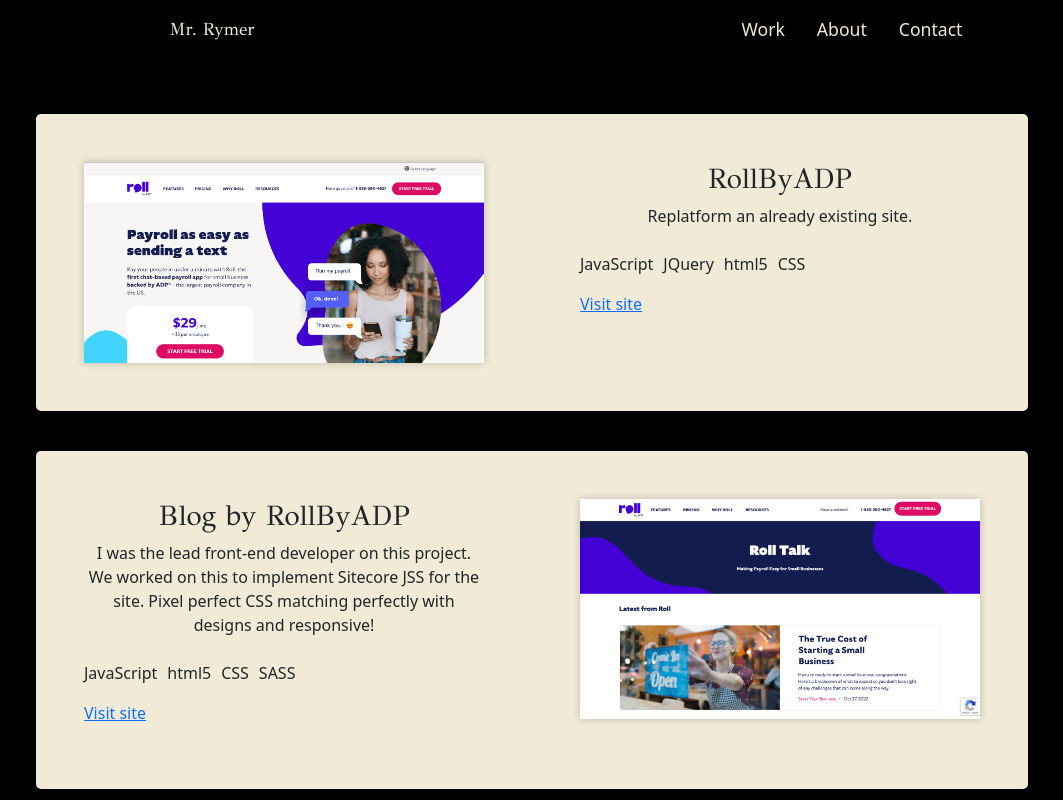
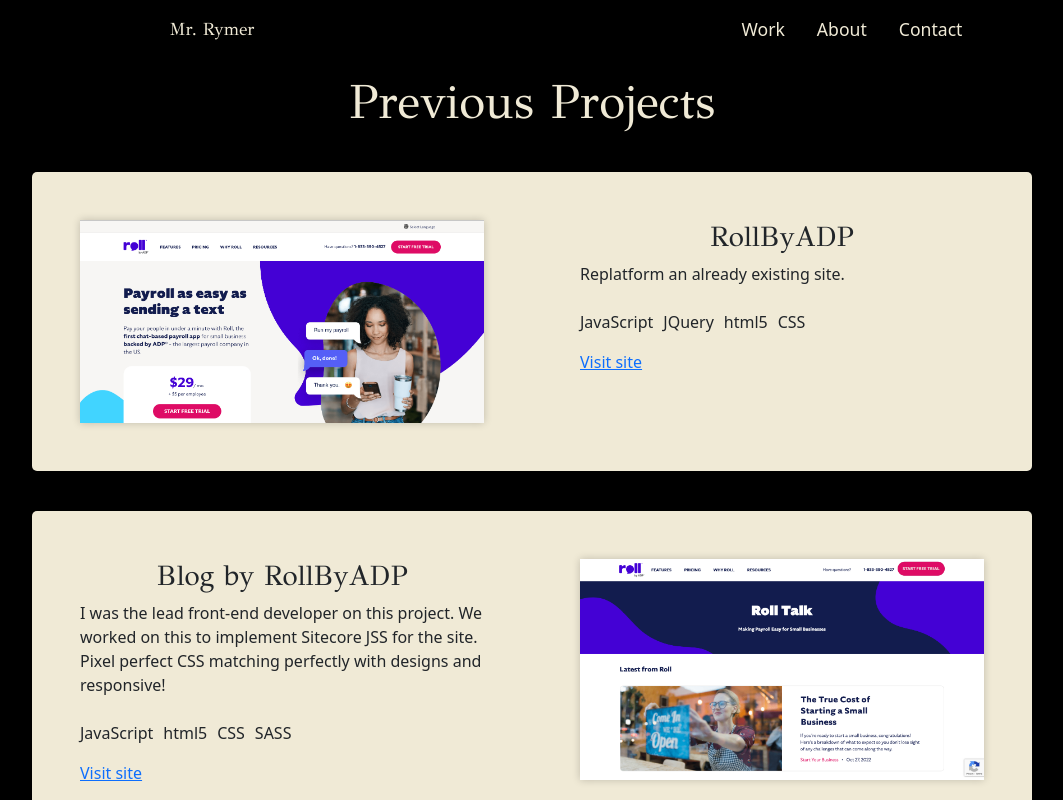
Before and after one commit to Helvin159/PORTFOLIO-2022, a React (Create React App) app: page /work in a window 1280 px wide. Shown: the top 800 px of the page, without its empty margins (108-1171 px from the left). Built offline with nearby package versions, Linux system fonts and the light colour scheme.

Commit message:
minor changes

```diff
--- a/src/assets/css/style.css
+++ b/src/assets/css/style.css
@@ -21,6 +21,9 @@
 li {
   list-style-type: none; }
 
+.font48 {
+  font-size: 48px; }
+
 .h-90vh {
   height: 90vh; }
 
@@ -30,11 +33,19 @@
 .w-100vw {
   width: 100vw; }
 
+.maxW1024 {
+  max-width: 1024px; }
+
 .didot {
   font-family: didot; }
 
+.egg-shell-font {
+  color: #f0ead6; }
+
+.egg-shell-background {
+  background: #f0ead6; }
+
 main {
-  max-width: 1024px;
   margin: 0 auto; }
 
 body {
@@ -163,7 +174,6 @@
       text-decoration: underline; }
 
 .projects {
-  padding: 1rem;
   background-color: #000; }
   .projects .row {
     margin: 2.5rem auto;
--- a/src/components/ProjectsShowcase/index.js
+++ b/src/components/ProjectsShowcase/index.js
@@ -1,5 +1,6 @@
 import React from 'react'
-import Row from 'react-bootstrap/Row'
+import Container from 'react-bootstrap/Container'
+// import Row from 'react-bootstrap/Row'
 import Col from 'react-bootstrap/Col'
 import isOdd from '../../lib/isOdd'
 
@@ -7,9 +8,15 @@
 	// console.log(props)
 
 	return (
+		<Container className='maxW1024 mx-auto' fluid>
+			<Container className='text-center egg-shell-font pt-3'>
+				<h2 className='font48'>Previous Projects</h2>
+			</Container>
 			<div className='projects mx-auto'>
 				{props.projects.map((i, k) => (
-				<Row key={k} className={`${isOdd(k) && 'flex-row-reverse'}`}>
+					<div
+						key={k}
+						className={`${isOdd(k) ? 'row flex-row-reverse' : 'row'}`}>
 						<Col
 							sm={6}
 							key={`${k}-${i.projectName}`}
@@ -26,8 +33,8 @@
 							<div className='projects__cards__card'>
 								<div className='text-center'>
 									<h3>{i.projectName}</h3>
-								{i.workDone !== '' && <p>{i.workDone}</p>}
 								</div>
+								<div>{i.workDone !== '' && <p>{i.workDone}</p>}</div>
 
 								<ul>
 									{i.languages.map((i, k) => (
@@ -42,9 +49,10 @@
 								</div>
 							</div>
 						</Col>
-				</Row>
+					</div>
 				))}
 			</div>
+		</Container>
 	)
 }
 
--- a/src/routes/Work/Work.js
+++ b/src/routes/Work/Work.js
@@ -1,11 +1,11 @@
-import React from 'react'
+import React, { Fragment } from 'react'
 import ProjectsShowcase from '../../components/ProjectsShowcase'
 
 const Work = ({ props }) => {
 	return (
-		<div>
+		<Fragment>
 			<ProjectsShowcase props={props} />
-		</div>
+		</Fragment>
 	)
 }
 
--- a/src/sass/base/_base.scss
+++ b/src/sass/base/_base.scss
@@ -26,6 +26,10 @@
 	list-style-type: none;
 }
 
+.font48 {
+	font-size: 48px;
+}
+
 .h-90vh {
 	height: 90vh;
 }
@@ -38,12 +42,23 @@
 	width: 100vw;
 }
 
+.maxW1024 {
+	max-width: 1024px;
+}
+
 .didot {
 	font-family: didot;
 }
 
+.egg-shell-font {
+	color: #f0ead6;
+}
+
+.egg-shell-background {
+	background: #f0ead6;
+}
+
 main {
-	max-width: 1024px;
 	margin: 0 auto;
 }
 body {
--- a/src/sass/components/_projects-showcase.scss
+++ b/src/sass/components/_projects-showcase.scss
@@ -1,5 +1,4 @@
 .projects {
-	padding: 1rem;
 	background-color: #000;
 	& .row {
 		margin: 2.5rem auto;
```
Lines whose indentation alone changed are shown as unchanged.
